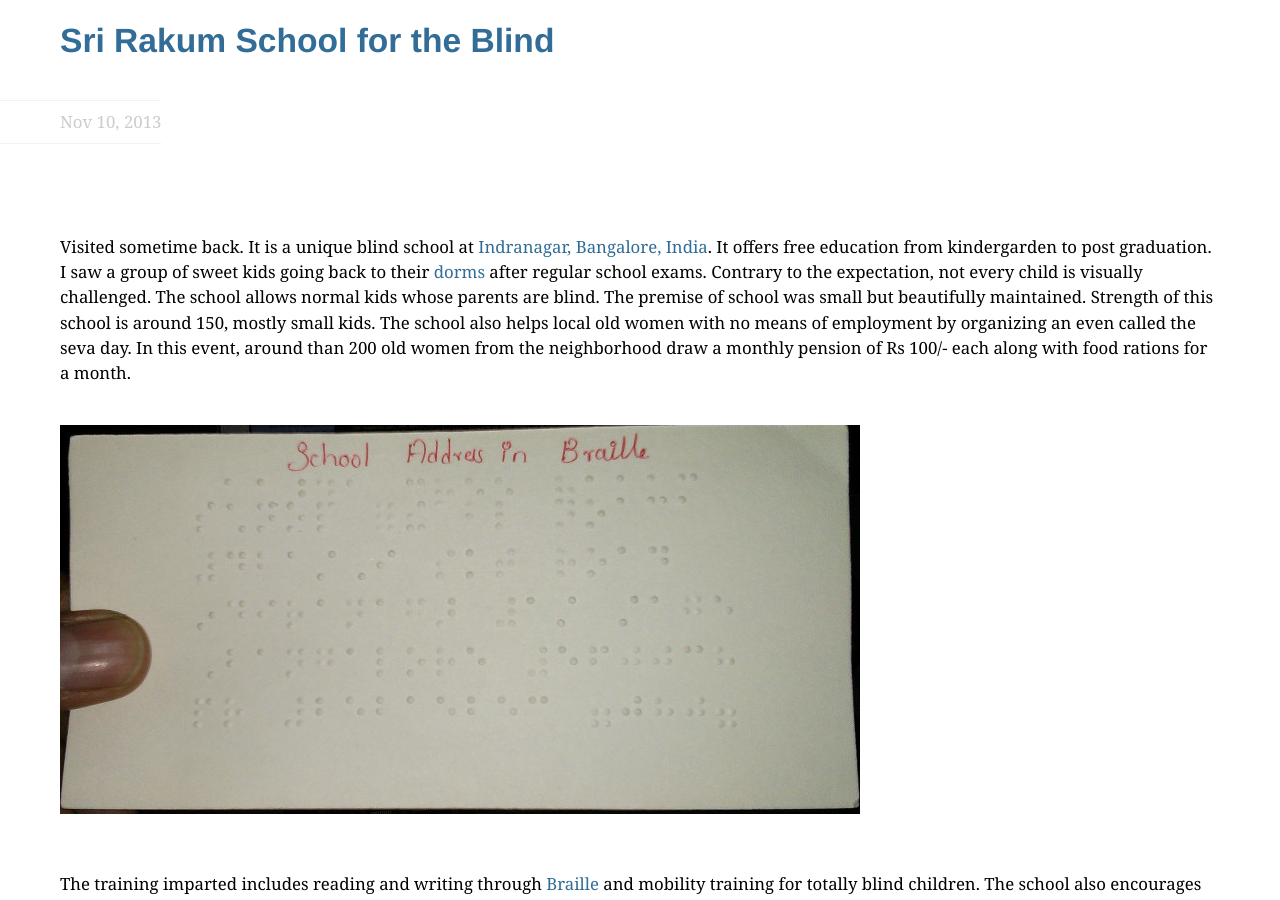
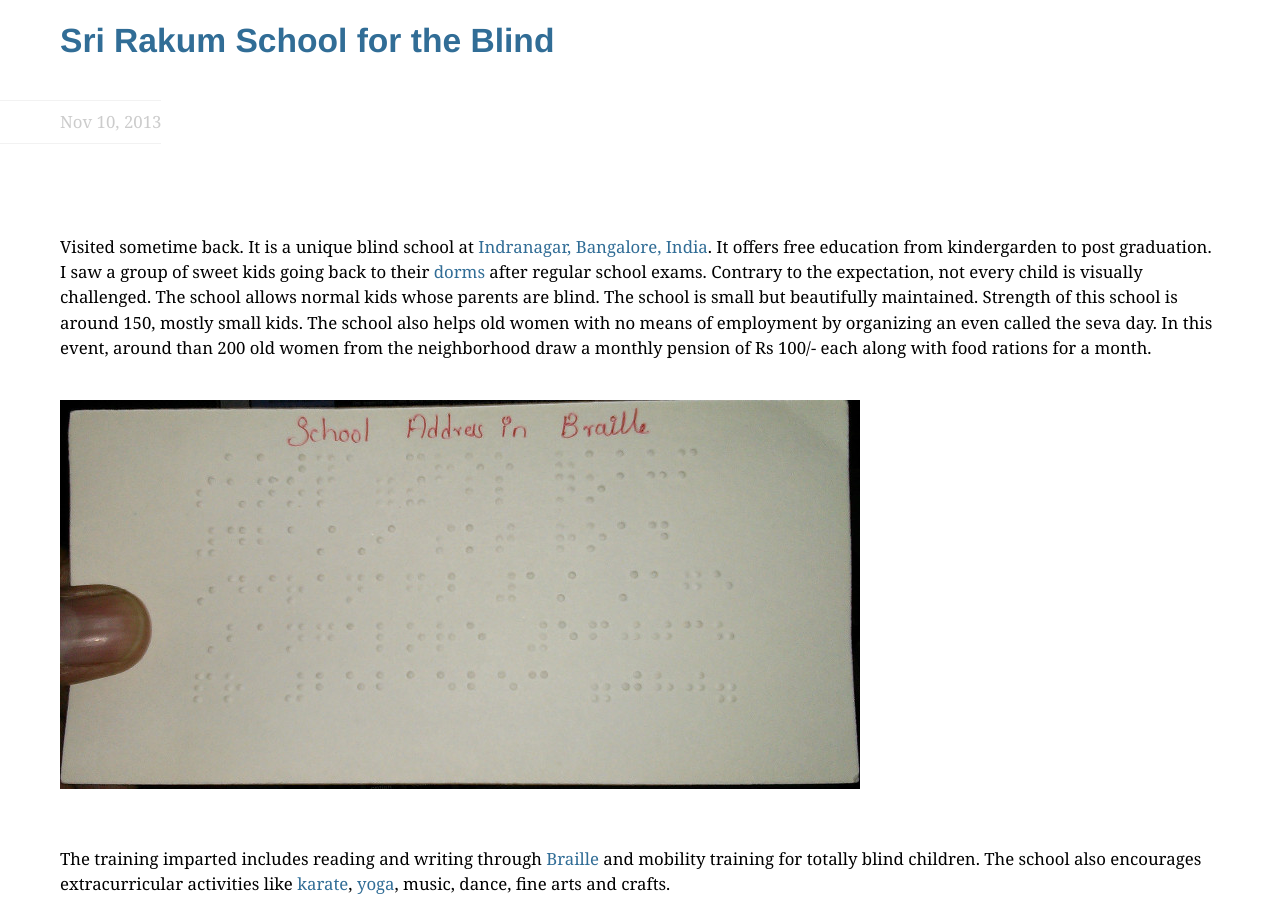
Before and after one commit to rohit01/blog_backup, a Jekyll site: the page built from _posts/2013-11-10-rakum-school-for-the-blind.md, in a window 1280 px wide and 900 px high, scrolled down 905 px. Built offline with Jekyll 4.4.1, drawn with Linux system fonts in a browser that asks for light colours; some web fonts are replaced; Markdown is read by kramdown in place of the engine named in the settings; comment, search, counter and statistics services are not loaded.

Commit message:
paraphrased

```diff
--- a/_posts/2013-11-10-rakum-school-for-the-blind.md
+++ b/_posts/2013-11-10-rakum-school-for-the-blind.md
@@ -14,7 +14,7 @@
   {{ page.date | date: "%b %d, %Y" }}
 </info>
 
-Visited sometime back. It is a unique blind school at [Indranagar, Bangalore, India](https://maps.google.com/maps?q=Rakum+Blind+School,+Bangalore,+Karnataka,+India&hl=en&sll=37.0625,-95.677068&sspn=46.409192,81.5625&oq=rakum+&t=m&z=17). It offers free education from kindergarden to post graduation. I saw a group of sweet kids going back to their [dorms](http://rakum.org/rakum_school/node/147) after regular school exams. Contrary to the expectation, not every child is visually challenged. The school allows normal kids whose parents are blind. The premise of school was small but beautifully maintained. Strength of this school is around 150, mostly small kids. The school also helps local old women with no means of employment by organizing an even called the seva day. In this event, around than 200 old women from the neighborhood draw a monthly pension of Rs 100/- each along with food rations for a month.
+Visited sometime back. It is a unique blind school at [Indranagar, Bangalore, India](https://maps.google.com/maps?q=Rakum+Blind+School,+Bangalore,+Karnataka,+India&hl=en&sll=37.0625,-95.677068&sspn=46.409192,81.5625&oq=rakum+&t=m&z=17). It offers free education from kindergarden to post graduation. I saw a group of sweet kids going back to their [dorms](http://rakum.org/rakum_school/node/147) after regular school exams. Contrary to the expectation, not every child is visually challenged. The school allows normal kids whose parents are blind. The school is small but beautifully maintained. Strength of this school is around 150, mostly small kids. The school also helps old women with no means of employment by organizing an even called the seva day. In this event, around than 200 old women from the neighborhood draw a monthly pension of Rs 100/- each along with food rations for a month.
 
 ![](/res/posts/rakum-school-for-the-blind/braille.jpg)
 
```
